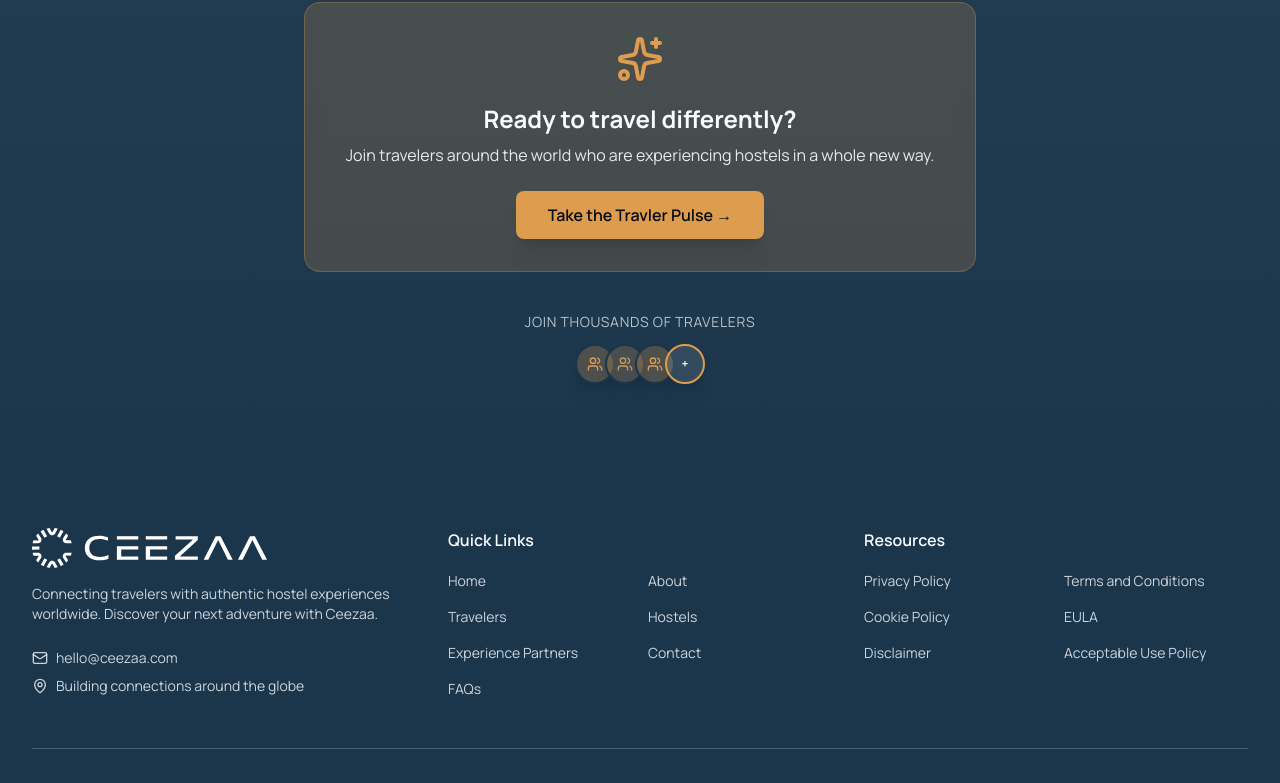
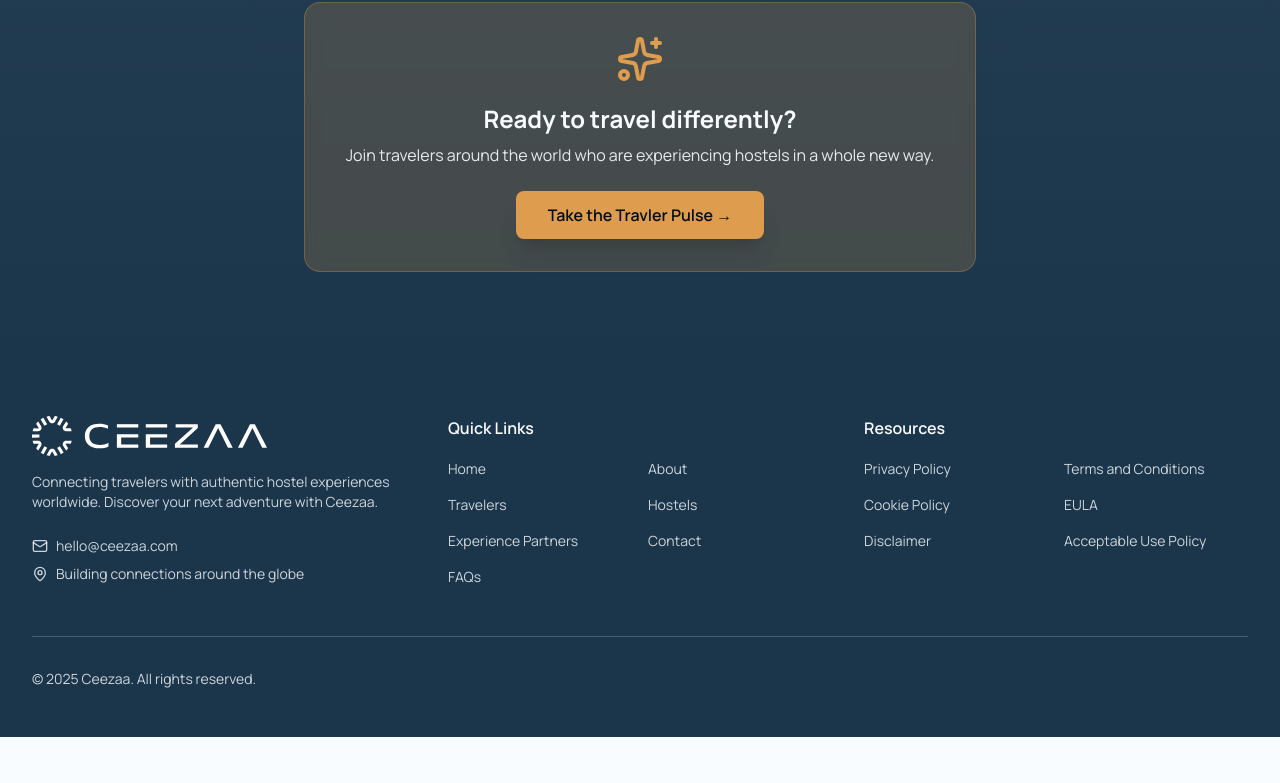
Before and after one commit to scottdoggett/ceezaa-landing-page, a Next.js app: page /travelers in a window 1280 px wide. Shown: the part 3306-4089 px from the top of the page. After the commit the page ends 4043 px from the top, so only its background shows below. Built offline with nearby package versions, Linux system fonts and the light colour scheme.

Commit message:
Removed social section at bottom of travelers-page

```diff
--- a/src/components/ui/travelers-page/world-closer.tsx
+++ b/src/components/ui/travelers-page/world-closer.tsx
@@ -74,29 +74,6 @@ export function WorldCloser() {
               </div>
             </div>
           </div>
-
-          {/* Social proof */}
-          <div className="text-center">
-            <p className="text-xs md:text-sm text-secondary-foreground/70 uppercase tracking-wider mb-3">
-              Join thousands of travelers
-            </p>
-            <div className="flex justify-center">
-              <div className="flex -space-x-2.5">
-                <div className="w-10 h-10 rounded-full bg-primary/25 border-2 border-secondary flex items-center justify-center shadow-lg">
-                  <Users className="w-4 h-4 text-primary" />
-                </div>
-                <div className="w-10 h-10 rounded-full bg-accent/25 border-2 border-secondary flex items-center justify-center shadow-lg">
-                  <Users className="w-4 h-4 text-accent" />
-                </div>
-                <div className="w-10 h-10 rounded-full bg-primary/25 border-2 border-secondary flex items-center justify-center shadow-lg">
-                  <Users className="w-4 h-4 text-primary" />
-                </div>
-                <div className="w-10 h-10 rounded-full bg-secondary-foreground/10 border-2 border-primary flex items-center justify-center text-xs font-bold shadow-lg">
-                  +
-                </div>
-              </div>
-            </div>
-          </div>
         </div>
       </div>
     </section>
```
